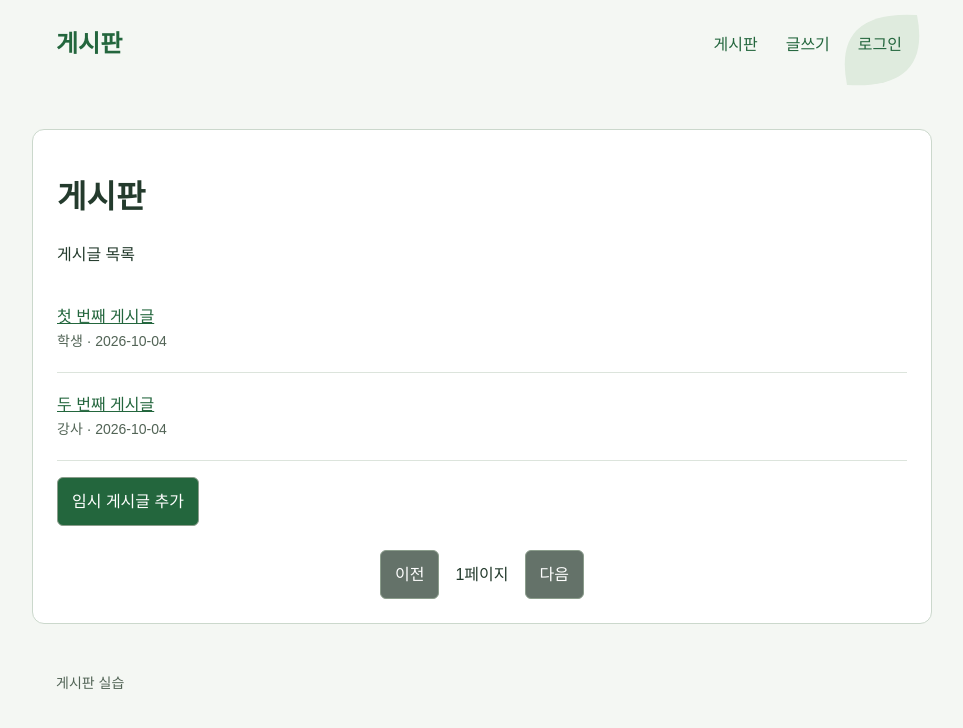
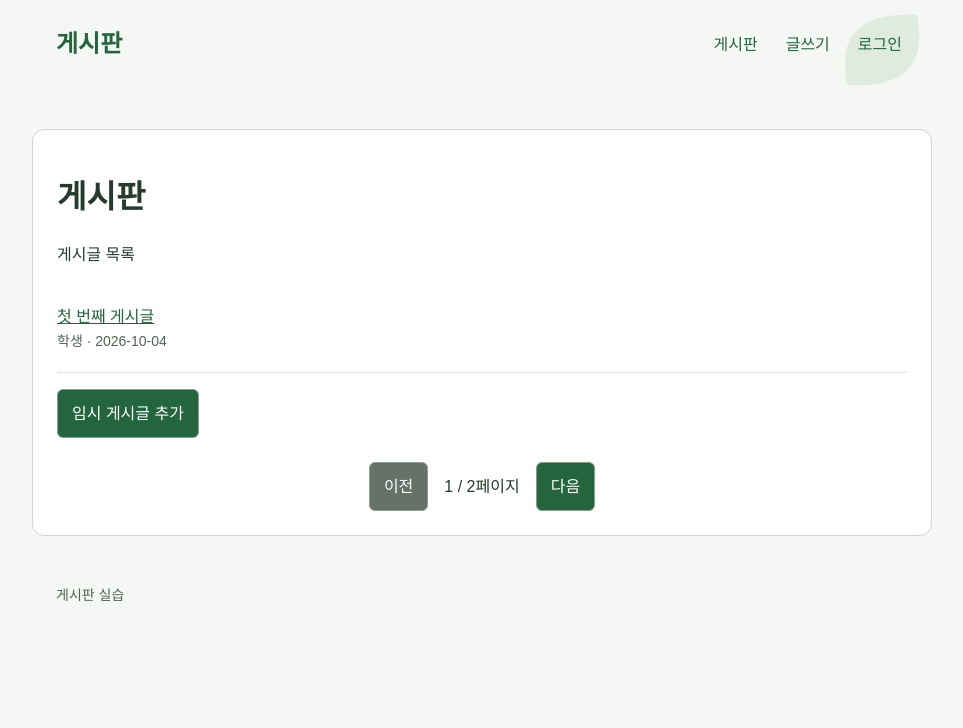
Before and after one commit to Galgay/react-board-exampels, a React (Vite) app: page / in a window 1280 px wide. Shown: the top 728 px of the page, without its empty margins (158-1121 px from the left). Built offline with nearby package versions, Linux system fonts and the light colour scheme.

Commit message:
REACT 12 | URL Query로 샘플 게시글 페이지 이동

```diff
--- a/src/components/PostList.jsx
+++ b/src/components/PostList.jsx
@@ -1,16 +1,23 @@
+import { useSearchParams } from "react-router-dom";
 import PostItem from "./PostItem.jsx";
 
 export default function PostList({ posts, onAddPracticePost }) {
+  const [searchParams, setSearchParams] = useSearchParams();
+  const totalPages = Math.max(1, posts.length);
+  const requestedPage = Number(searchParams.get("page"));
+  const page = Number.isSafeInteger(requestedPage) && requestedPage > 0
+    ? Math.min(requestedPage, totalPages) : 1;
+
   return <main>
     <h1>게시판</h1>
     <p id="list-message" role="status">게시글 목록</p>
     <button id="retry-list" type="button" hidden>목록 다시 시도</button>
-    <PostListItems posts={posts} />
+    <PostListItems posts={posts.slice(page - 1, page)} />
     <button type="button" onClick={onAddPracticePost}>임시 게시글 추가</button>
     <div className="pagination" aria-label="페이지 이동">
-      <button id="previous-page" type="button" disabled>이전</button>
-      <span id="page-number">1페이지</span>
-      <button id="next-page" type="button" disabled>다음</button>
+      <button id="previous-page" type="button" disabled={page === 1} onClick={() => setSearchParams({ page: String(page - 1) })}>이전</button>
+      <span id="page-number">{page} / {totalPages}페이지</span>
+      <button id="next-page" type="button" disabled={page >= totalPages} onClick={() => setSearchParams({ page: String(page + 1) })}>다음</button>
     </div>
   </main>;
 }
```
